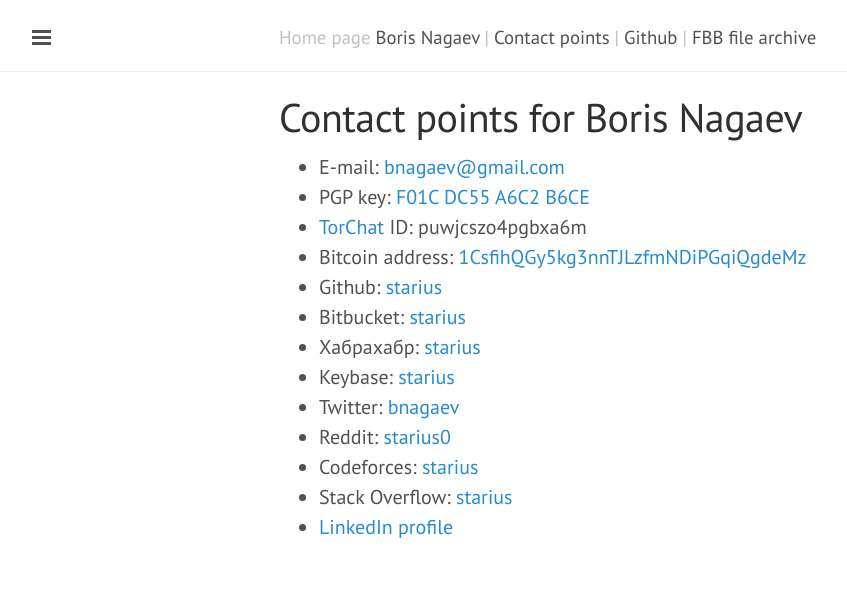
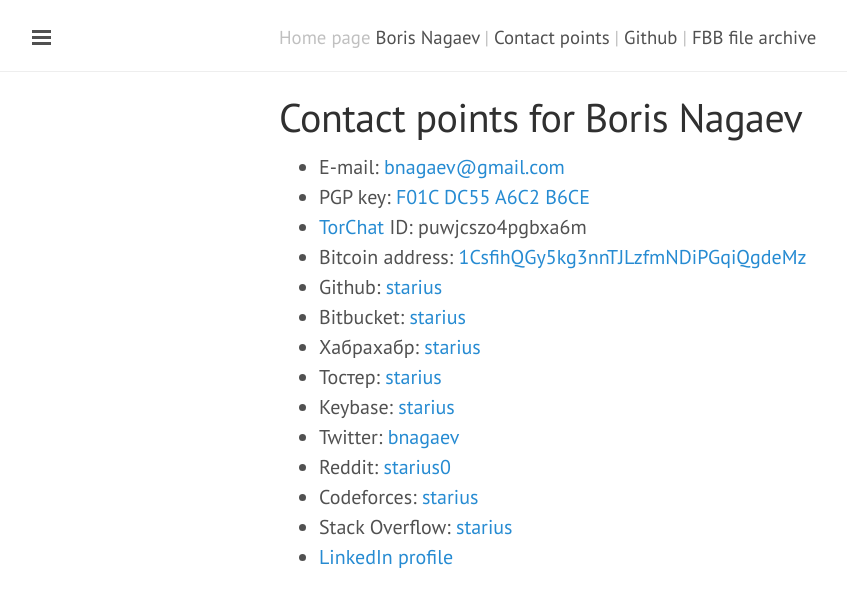
Before and after one commit to starius/starius.github.io, a Jekyll site: the page built from contact.md, in a window 1280 px wide. Shown: the top 607 px of the page, without its empty margins (1-848 px from the left). Built offline with Jekyll 4.4.1, drawn with Linux system fonts in a browser that asks for light colours; Markdown is read by kramdown in place of the engine named in the settings.

Commit message:
contact: toster.ru

```diff
--- a/contact.md
+++ b/contact.md
@@ -10,6 +10,7 @@
  * Github: [starius][github]
  * Bitbucket: [starius][bitbucket]
  * Хабрахабр: [starius][habr]
+ * Тостер: [starius][toster]
  * Keybase: [starius][keybase]
  * Twitter: [bnagaev][twitter]
  * Reddit: [starius0][reddit]
```
Also changed, not shown: other parts of contact.md (+1 -0 lines).
